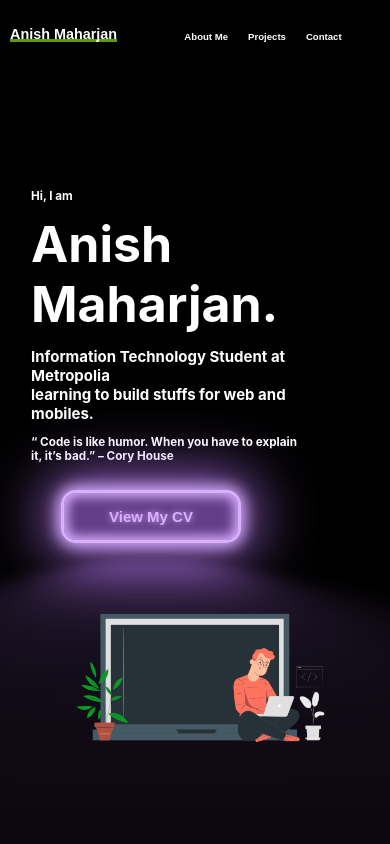
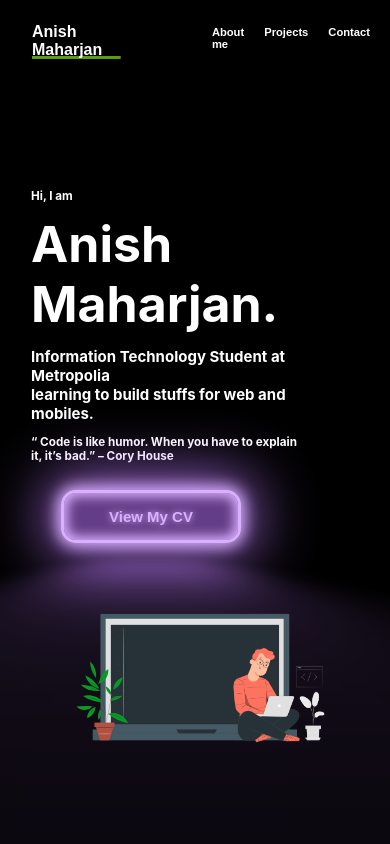
Before and after one commit to anish0123/portfolio, a React (Create React App) app: page / in a window 390 px wide. Shown: the top 844 px of the page. Built offline with nearby package versions, Linux system fonts and the light colour scheme.

Commit message:
changed styling property of nav bar  name using styled-components

```diff
--- a/src/components/NavBar.js
+++ b/src/components/NavBar.js
@@ -1,5 +1,8 @@
 import { useEffect, useState } from "react";
 import AnchorLink from "react-anchor-link-smooth-scroll";
+import { styled } from "styled-components";
+import MainName from "./navBar/MainName";
+import NavRightItems from "./navBar/NavRightItems";
 
 const NavBar = () => {
   //navbar scroll when active state
@@ -23,26 +26,25 @@ const NavBar = () => {
 
   return (
     <div id={navbar ? "navBarScrolled" : "navBar"}>
-      <div className="navLeft">
-        <AnchorLink href="#welcome" id="mainText">
-          <h1 id="mainName" className="navLeftItem">
-            Anish Maharjan
-          </h1>
+      <div>
+        <AnchorLink href="#welcome" style={{textDecoration : "none"}}>
+          <MainName />
         </AnchorLink>
       </div>
       <div className="navRight">
-        <AnchorLink href="#profile" className="anchor">
-          <h1 className="navItems"> About Me</h1>
+        <AnchorLink href="#profile" style={{textDecoration: "none"}}>
+          <NavRightItems title="About me" />
         </AnchorLink>
-        <AnchorLink href="#project" className="anchor">
-          <h1 className="navItems"> Projects</h1>
+        <AnchorLink href="#project" style={{textDecoration: "none"}}>
+        <NavRightItems title="Projects" />
         </AnchorLink>
-        <AnchorLink href="#contact" className="anchor">
-          <h1 className="navItems"> Contact</h1>
+        <AnchorLink href="#contact" style={{textDecoration: "none"}}>
+        <NavRightItems title="Contact" />
         </AnchorLink>
       </div>
     </div>
   );
 };
 
+
 export default NavBar;
--- /dev/null
+++ b/src/components/navBar/MainName.js
@@ -0,0 +1,72 @@
+import {styled} from "styled-components";
+
+const MainName = () => {
+    return(
+        <StyledMainName>Anish Maharjan</StyledMainName>
+    )
+}
+
+const StyledMainName = styled.h1`
+  text-decoration: none;
+  font-size: 2rem;
+  color: white;
+  background: linear-gradient(
+      to right,
+      rgba(93, 157, 11, 1),
+      rgba(93, 157, 11, 1)
+    ),
+    linear-gradient(
+      to right,
+      rgba(255, 0, 0, 1),
+      rgba(255, 0, 180, 1),
+      rgba(0, 100, 200, 1)
+    );
+  background-size: 100% 3px, 0 3px;
+  background-position: 100% 100%, 0 100%;
+  background-repeat: no-repeat;
+  transition: background-size 400ms;
+  &:hover {
+    background-size: 0 3px, 100% 3px;
+  }
+  margin-right: 60px;
+  margin-top: 0;
+  padding-top: 0;
+  margin-left: 2rem;
+  font-family: "League Spartan", sans-serif;
+
+
+  @media only screen and (max-width: 1080px) {
+    padding: 0;
+    font-size: 1.5rem;
+    padding-top: 5px;
+  }
+
+
+  @media only screen and (max-width: 500px) {
+    padding: 0;
+    font-size: 1.2rem;
+    padding-top: 3px;
+  }
+
+  @media only screen and (max-width: 440px) {
+    padding: 0;
+    font-size: 1rem;
+    padding-top: 7px;
+  }
+
+  @media only screen and (max-width: 380px) {
+    padding: 0;
+    font-size: 1rem;
+    margin-left: 10px;
+    padding-top: 3px;
+  }
+
+  @media only screen and (max-width: 300px) {
+    padding: 0;
+    font-size: 0.6rem;
+    margin-left: 10px;
+    padding-top: 8px;
+  }
+`;
+
+export default MainName
--- /dev/null
+++ b/src/components/navBar/NavRightItems.js
@@ -0,0 +1,61 @@
+import { styled } from "styled-components";
+
+const NavRightItems = ({ title }) => {
+  return <StyledRightItem>{title}</StyledRightItem>
+};
+
+const StyledRightItem = styled.h1`
+text-decoration: none;
+  color: white;
+  margin: 0;
+  padding: 0;
+  margin-right: 20px;
+ margin-top: 0.6rem;
+  font-family: "League Spartan", sans-serif;
+
+  font-size: 1.3rem;
+  position: relative;
+  &::before {
+    content: "";
+    position: absolute;
+    width: 100%;
+    height: 3px;
+    border-radius: 4px;
+    background-color: #5f7adb;
+    bottom: 0;
+    left: 0;
+    transform-origin: right;
+    transform: scaleX(0);
+    transition: transform 0.3s ease-in-out;
+  }
+  &:hover::before {
+    transform-origin: left;
+    transform: scaleX(1);
+  }
+  @media only screen and (max-width: 1440px) {
+    font-size: 1.2rem;
+  }
+
+  @media only screen and (max-width: 900px) {
+    font-size: 1rem;
+  }
+
+  @media only screen and (max-width: 500px) {
+    font-size: 0.8rem;
+  }
+
+  @media only screen and (max-width: 440px) {
+    font-size: 0.7rem;
+  }
+
+  @media only screen and (max-width: 380px) {
+    font-size: 0.6rem;
+  }
+
+  @media only screen and (max-width: 380px) {
+    font-size: 0.5rem;
+  }
+
+`;
+
+export default NavRightItems;
--- a/src/index.css
+++ b/src/index.css
@@ -65,151 +65,9 @@ Styling for navBar
   flex-direction: row;
   padding: 0;
   margin: 0;
-  margin-left: 56%;
+  margin-left: 50%;
 }
 
-.navLeft {
-  padding: 0;
-  margin: 0;
-  margin-left: 4rem;
-}
-
-.navLeftItem {
-  margin-right: 20px;
-  color: white;
-  font-family: 'League Spartan', sans-serif;
-  text-decoration: none;
-}
-.navItems {
-  margin: 0;
-  padding: 0;
-  margin-right: 20px;
-  margin-top: 2rem;
-  color: white;
-  font-family: 'League Spartan', sans-serif;
-  text-decoration: none;
-  font-size: large;
-}
-
-/*
-Styling for anchor items in navBar
-*/
-.anchor {
-  text-decoration: none;
-}
-
-.navItems{
-  text-decoration: none;
-     color: white;
-     font-family: 'League Spartan', sans-serif;
-    }
-
-    .navItems {
-      position: relative;
-    }
-
-    .navItems::before {
-        content: '';
-        position: absolute;
-        width: 100%;
-        height: 3px;
-        border-radius: 4px;
-        background-color: #5F7ADB;
-        bottom: 0;
-        left: 0;
-        transform-origin: right;
-        transform: scaleX(0);
-        transition: transform .3s ease-in-out;
-      }
-
-    .navItems:hover::before {
-      transform-origin: left;
-      transform: scaleX(1);
-    }
-
-
-
-    /*
-  Animation for my main name in header
-  */
-  #mainText {
-    text-decoration: none;
-  }
-  #mainName {
-    text-decoration: none;
-  }
-
-  #mainName {
-    background:
-      linear-gradient(
-        to right,
-        rgba(93, 157, 11, 1),
-        rgba(93, 157, 11, 1)
-      ),
-      linear-gradient(
-        to right,
-        rgba(255, 0, 0, 1),
-        rgba(255, 0, 180, 1),
-        rgba(0, 100, 200, 1)
-    );
-  }
-
-  #mainName {
-    background:
-      linear-gradient(
-        to right,
-        rgba(93, 157, 11, 1),
-        rgba(93, 157, 11, 1)
-      ),
-      linear-gradient(
-        to right,
-        rgba(255, 0, 0, 1),
-        rgba(255, 0, 180, 1),
-        rgba(0, 100, 200, 1)
-    );
-    background-size: 100% 3px, 0 3px;
-  }
-
-  #mainName {
-    background:
-      linear-gradient(
-        to right,
-        rgba(93, 157, 11, 1),
-        rgba(93, 157, 11, 1)
-      ),
-      linear-gradient(
-        to right,
-        rgba(255, 0, 0, 1),
-        rgba(255, 0, 180, 1),
-        rgba(0, 100, 200, 1)
-    );
-    background-size: 100% 3px, 0 3px;
-    background-position: 100% 100%, 0 100%;
-    background-repeat: no-repeat;
-  }
-
-  #mainName:hover {
-    background-size: 0 3px, 100% 3px;
-  }
-
-  #mainName {
-    background:
-      linear-gradient(
-        to right,
-        rgba(93, 157, 11, 1),
-        rgba(93, 157, 11, 1)
-      ),
-      linear-gradient(
-        to right,
-        rgba(255, 0, 0, 1),
-        rgba(255, 0, 180, 1),
-        rgba(0, 100, 200, 1)
-    );
-    background-size: 100% 3px, 0 3px;
-    background-position: 100% 100%, 0 100%;
-    background-repeat: no-repeat;
-    transition: background-size 400ms;
-  }
 
   /*
 Styling for my welcome text and small intro page
@@ -430,27 +288,7 @@ Styling for my contact details
         height: 3rem;
       }
       .navRight{
-        margin-left: 65%
-      }
-
-      .navLeft {
-        padding: 0;
-        margin: 0;
-      }
-      .navLeftItem{
-        margin-left: 10rem;
-
-      }
-      .navItems{
-        margin-top: 10px ;
-        font-size: 1.2rem;
-      }
-      #mainName {
-        font-size: 2rem;
-        padding: 0;
-        margin: 0;
-        padding-top: 5px;
-        margin-left: 4rem;
+        margin-left: 63%
       }
 
       /*
@@ -543,27 +381,7 @@ Styling for my contact details
         height: 3rem;
       }
       .navRight{
-        margin-left: 57%
-      }
-
-      .navLeft {
-        padding: 0;
-        margin: 0;
-      }
-      .navLeftItem{
-        margin-left: 10rem;
-
-      }
-      .navItems{
-        margin-top: 10px ;
-        font-size: 1.2rem;
-      }
-      #mainName {
-        font-size: 2rem;
-        padding: 0;
-        margin: 0;
-        padding-top: 3px;
-        margin-left: 4rem;
+        margin-left: 55%
       }
 
       /*
@@ -668,27 +486,7 @@ Styling for my contact details
         height: 3rem;
       }
       .navRight{
-        margin-left: 30%;
-      }
-
-      .navLeft {
-        padding: 0;
-        margin: 0;
-      }
-      .navLeftItem{
-        margin-left: 5px;
-
-      }
-      .navItems{
-        margin-top: 10px ;
-        font-size: 1.2rem;
-      }
-      #mainName {
-        font-size: 1.5rem;
-        padding: 0;
-        margin: 0;
-        padding-top: 5px;
-        margin-left: 10px;
+        margin-left: 48%;
       }
 
       /*
@@ -882,29 +680,9 @@ Styling for my contact details
         flex-direction: row;
         padding: 0;
         margin: 0;
-        margin-left: 23rem;
+        margin-left: 42%;
 
 
-      }
-
-      .navLeft {
-        padding: 0;
-        margin: 0;
-      }
-      .navLeftItem{
-        margin-left: 5px;
-
-      }
-      .navItems{
-        margin-top: 10px ;
-        font-size: 1rem;
-      }
-      #mainName {
-        font-size: 1.5rem;
-        padding: 0;
-        margin: 0;
-        padding-top: 5px;
-        margin-left: 10px;
       }
 
       /*
@@ -1094,37 +872,11 @@ Styling for my contact details
         flex-direction: row;
         padding: 0;
         margin: 0;
-        margin-left: 12rem;
+        margin-left: 30%;
 
       }
 
-      .navLeft {
-        padding: 0;
-        margin: 0;
-      }
-      .navLeftItem{
-        margin-left: 5px;
-
-      }
-      .navItems{
-        margin-top: 10px ;
-        font-size: 1rem;
-      }
-      #mainName {
-        font-size: 1.5rem;
-        padding: 0;
-        margin: 0;
-        margin-left: 10px;
-      }
     }
-
-
-
-
-
-
-
-
 
 
 
@@ -1152,28 +904,7 @@ Styling for my contact details
         flex-direction: row;
         padding: 0;
         margin: 0;
-        margin-left: 4.5rem;
-      }
-
-      .navLeft {
-        padding: 0;
-        margin: 0;
-        margin-top: 7px;
-
-      }
-      .navLeftItem{
-        font-size: 15px;
-        margin-left: 5px;
-
-      }
-      .navItems{
-        margin-top: 15px ;
-        font-size: 0.8rem;
-      }
-      #mainName {
-        font-size: 1.2rem;
-        margin-left: 10px;
-        padding-top: 3px;
+        margin-left: 10%;
       }
 
       /*
@@ -1357,29 +1088,9 @@ Styling for my contact details
         flex-direction: row;
         padding: 0;
         margin: 0;
-        margin-left: 4.2rem;
+        margin-left: 8%;
       }
 
-      .navLeft {
-        padding: 0;
-        margin: 0;
-        margin-top: 7px;
-
-      }
-      .navLeftItem{
-        font-size: 15px;
-        margin-left: 5px;
-
-      }
-      .navItems{
-        margin-top: 15px ;
-        font-size: 0.6rem;
-      }
-      #mainName {
-        font-size: 0.9rem;
-        margin-left: 10px;
-        padding-top: 3px;
-      }
     }
 
     /*
@@ -1394,31 +1105,10 @@ Styling for my contact details
         flex-direction: row;
         padding: 0;
         margin: 0;
-        margin-left: 3rem;
+        margin-left: 5%;
 
       }
 
-      .navLeft {
-        padding: 0;
-        margin: 0;
-
-      }
-      .navLeftItem{
-        margin-left: 5px;
-
-      }
-      .navItems{
-        margin-top: 13px ;
-        font-size: 0.6rem;
-
-      }
-      #mainName {
-        font-size: 0.8rem;
-        padding: 0;
-        margin: 0;
-        padding-top: 10px;
-        margin-left: 10px;
-      }
       .icons {
         width: 18rem;
         padding: 0;
@@ -1446,29 +1136,10 @@ Styling for my contact details
         flex-direction: row;
         padding: 0;
         margin: 0;
-        margin-left: 2rem;
+        margin-left: 0;
 
       }
 
-      .navLeft {
-        padding: 0;
-        margin: 0;
-      }
-      .navLeftItem{
-        margin-left: 5px;
-
-      }
-      .navItems{
-        margin-top: 10px ;
-        font-size: 0.5rem;
-      }
-      #mainName {
-        font-size: 0.5rem;
-        padding: 0;
-        margin: 0;
-        padding-top: 10px;
-        margin-left: 10px;
-      }
       .icons {
         width: 17rem;
         padding: 0;
```
Also changed, not shown: 1 other file (tests, documents, lock files or other folders).
